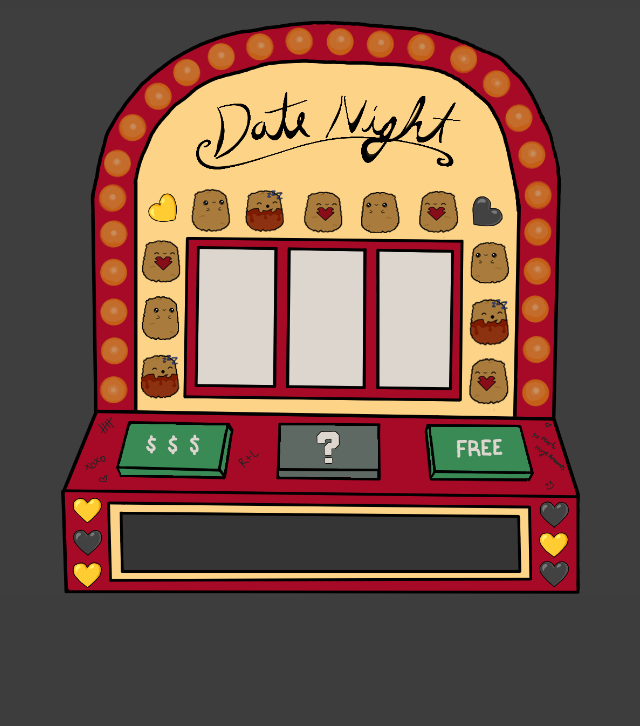
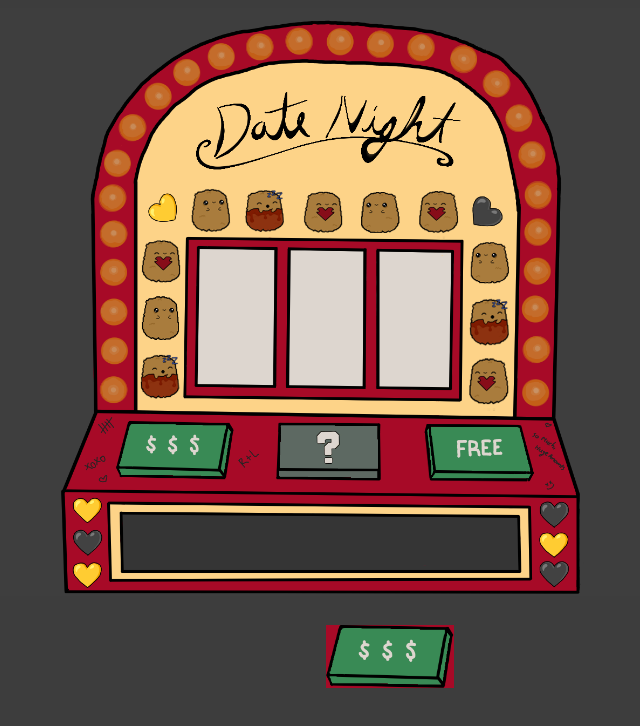
Before and after one commit to itsmoongoose/Date-Night, a plain HTML site: page src/index.html in a window 1280 px wide. Shown: the whole page, without its empty margins (319-959 px from the left). Drawn offline with Linux system fonts and the light colour scheme.

Commit message:
Link paid btn img to html and stlye with css

```diff
--- a/src/css/styles.css
+++ b/src/css/styles.css
@@ -6,4 +6,13 @@ body {
     display: block;
     margin: auto;
     width: 82%;
+    z-index: 0
 }
+
+#paid-btn {
+    position: absolute;
+    width: 10%;
+    top: 625;
+    left: 645;
+    z-index: 1;
+}
--- a/src/index.html
+++ b/src/index.html
@@ -10,6 +10,7 @@
     <body>
         <main>
             <img id="slot-machine-background" src="img/slot-machine-background.png" alt="If you can read this, the page did not load properly. Please try again.">
+            <img id="paid-btn" src="img/PAIDbtn.png">
         </main>
 
 
```
